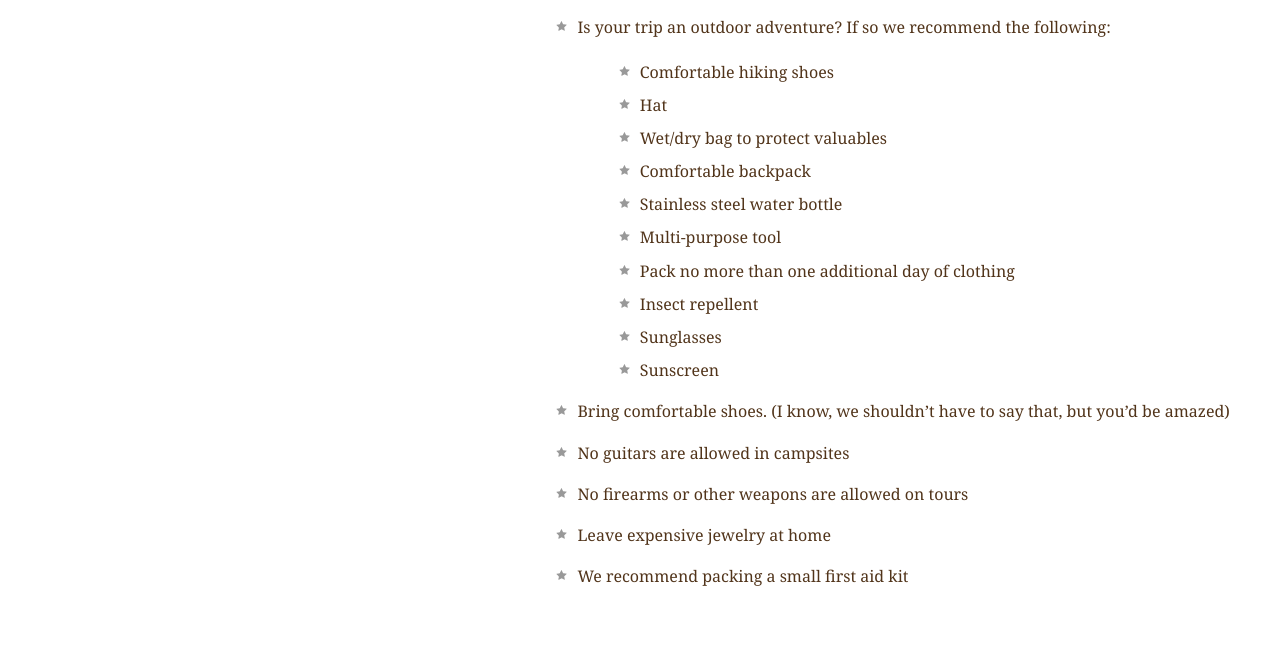
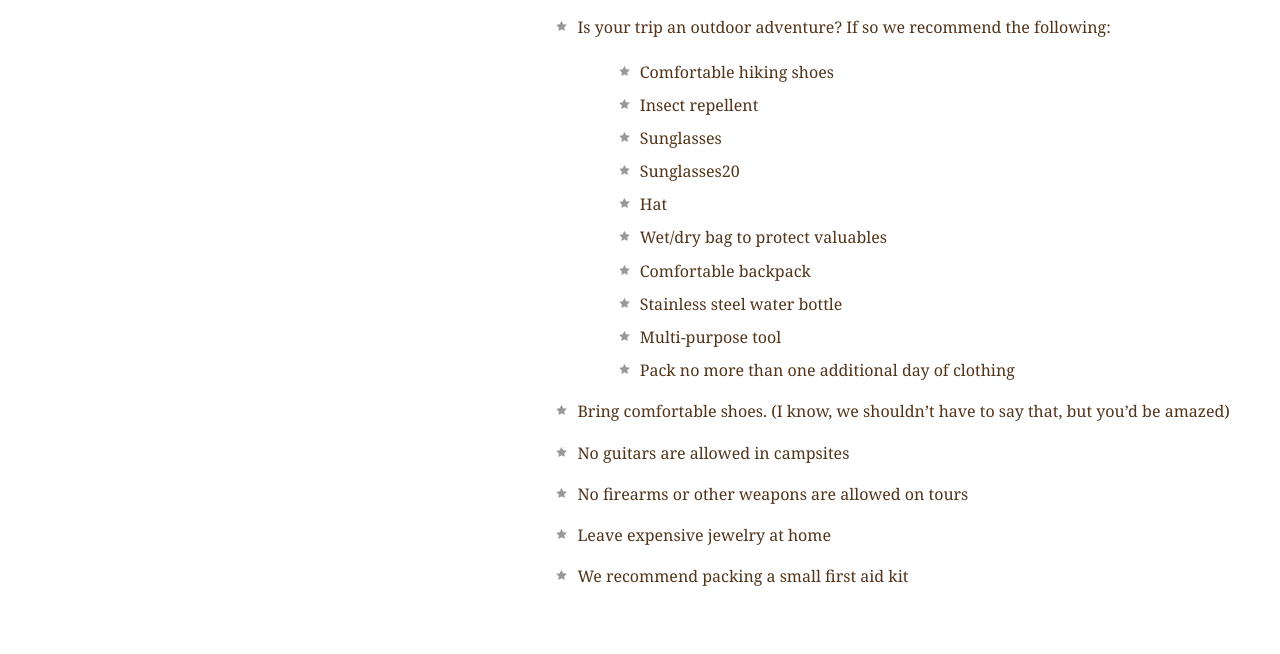
Before and after one commit to Santanu-Chakrabarty/MyTestRepo, a plain HTML site: page resources.html in a window 1280 px wide. Shown: the part 1975-2629 px from the top of the page. Drawn offline with Linux system fonts and the light colour scheme.

Commit message:
Moved items in the list foroutdoor trips

```diff
--- a/resources.html
+++ b/resources.html
@@ -95,15 +95,15 @@
             <li>Is your trip an outdoor adventure? If so we recommend the following:
               <ul>
                 <li>Comfortable hiking shoes</li>
+                <li>Insect repellent</li>
+                <li>Sunglasses</li>
+                <li>Sunglasses20</li>
                 <li>Hat</li>
                 <li>Wet/dry bag to protect valuables</li>
                 <li>Comfortable backpack</li>
                 <li>Stainless steel water bottle</li>
                 <li>Multi-purpose tool</li>
                 <li>Pack no more than one additional day of clothing</li>
-                <li>Insect repellent</li>
-                <li>Sunglasses</li>
-                <li>Sunscreen</li>
               </ul>
             </li>
             <li>Bring comfortable shoes. (I know, we shouldn’t have to say that, but you’d be amazed)</li>
```
